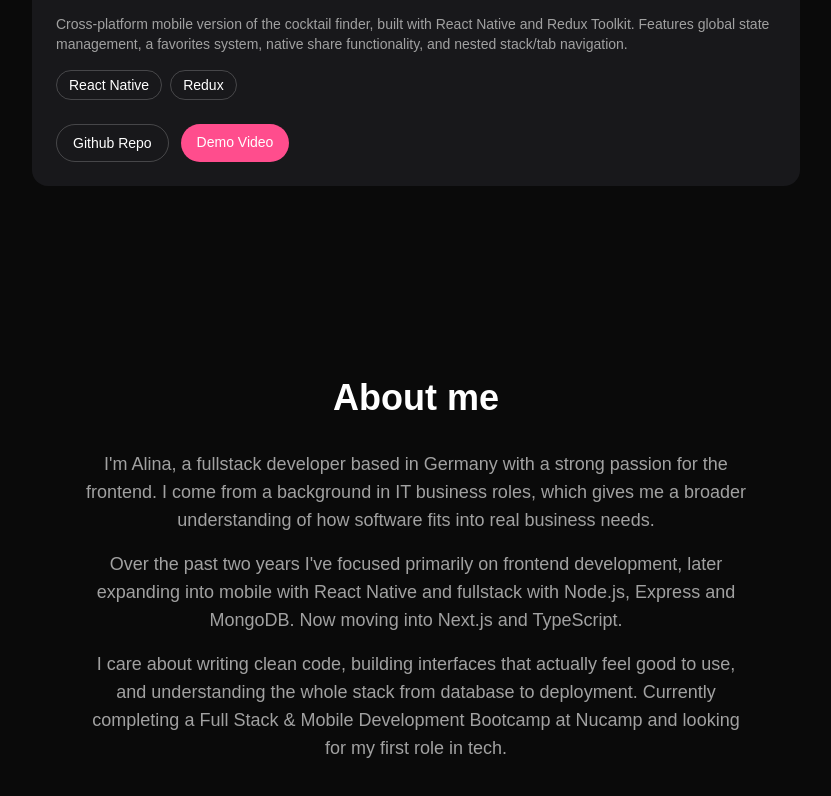
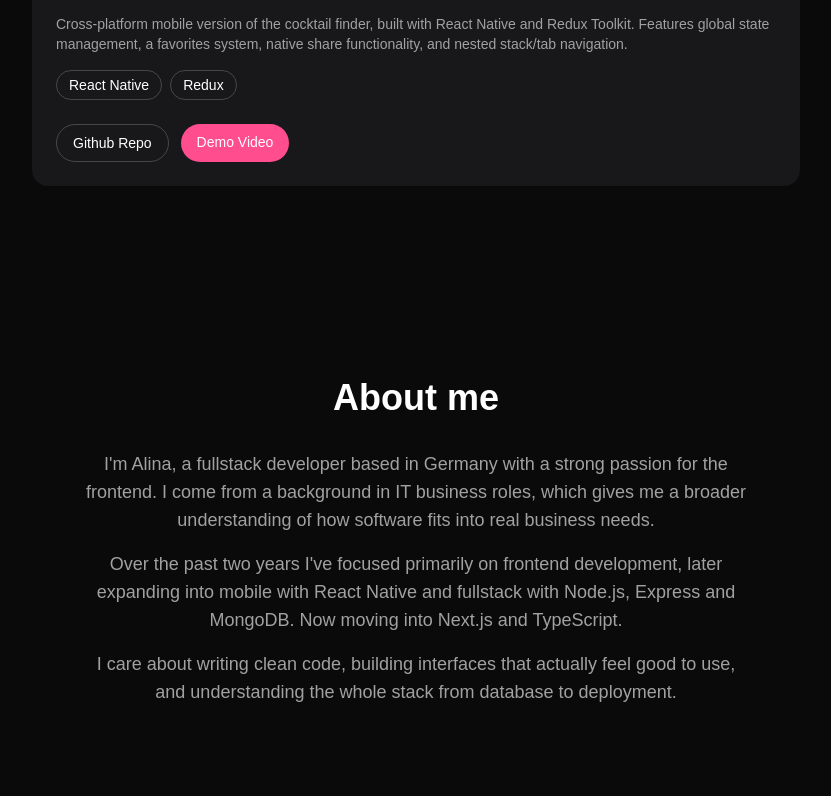
Before and after one commit to lina98st/portfolio, a Next.js app: page / in a window 1280 px wide. Shown: the part 3096-3892 px from the top of the page, without its empty margins (224-1055 px from the left). Built offline with nearby package versions, Linux system fonts and the light colour scheme.

Commit message:
Update about section

```diff
--- a/app/page.tsx
+++ b/app/page.tsx
@@ -123,9 +123,9 @@ Cross-platform mobile version of the cocktail finder, built with React Native an
   <p className="text-muted text-lg max-w-2xl mt-4">
     Over the past two years I&apos;ve focused primarily on frontend development, later expanding into mobile with React Native and fullstack with Node.js, Express and MongoDB. Now moving into Next.js and TypeScript.
   </p>
-  <p className="text-muted text-lg max-w-2xl mt-4">
-    I care about writing clean code, building interfaces that actually feel good to use, and understanding the whole stack from database to deployment. Currently completing a Full Stack &amp; Mobile Development Bootcamp at Nucamp and looking for my first role in tech.
-  </p>
+<p className="text-muted text-lg max-w-2xl mt-4">
+  I care about writing clean code, building interfaces that actually feel good to use, and understanding the whole stack from database to deployment.
+</p>
 </section>
 
     </main>
```
